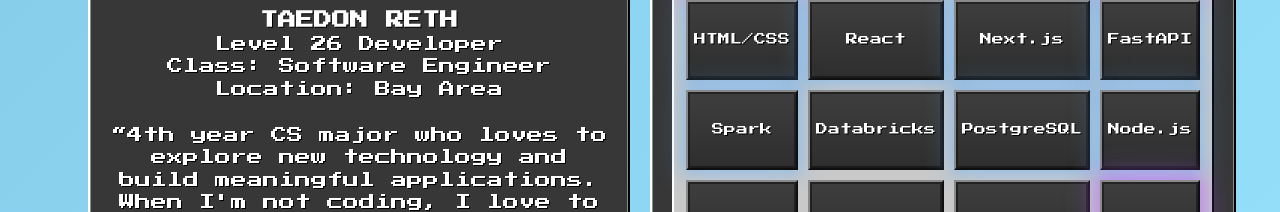
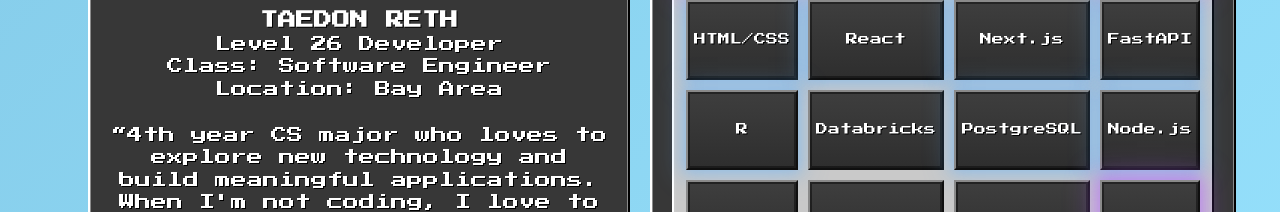
Before and after one commit to taedonreth/personal_website, a Next.js app: page / in a window 1280 px wide. Shown: the part 840-1052 px from the top of the page. Built offline with nearby package versions, Linux system fonts and the light colour scheme.

Commit message:
switch out spark for R

```diff
--- a/src/app/page.tsx
+++ b/src/app/page.tsx
@@ -29,7 +29,7 @@
     { name: "Git", tier: "advanced", context: "Daily driver", category: "Backend/Infra" },
 
     // Data Platforms
-    { name: "Spark", tier: "intermediate", context: "Data processing", category: "Data" },
+    { name: "R", tier: "intermediate", context: "Data processing", category: "Data" },
     { name: "Databricks", tier: "beginner", context: "Warehouse", category: "Data" },
     { name: "PostgreSQL", tier: "intermediate", context: "Prod usage", category: "Data" }
   ] as const;
```
